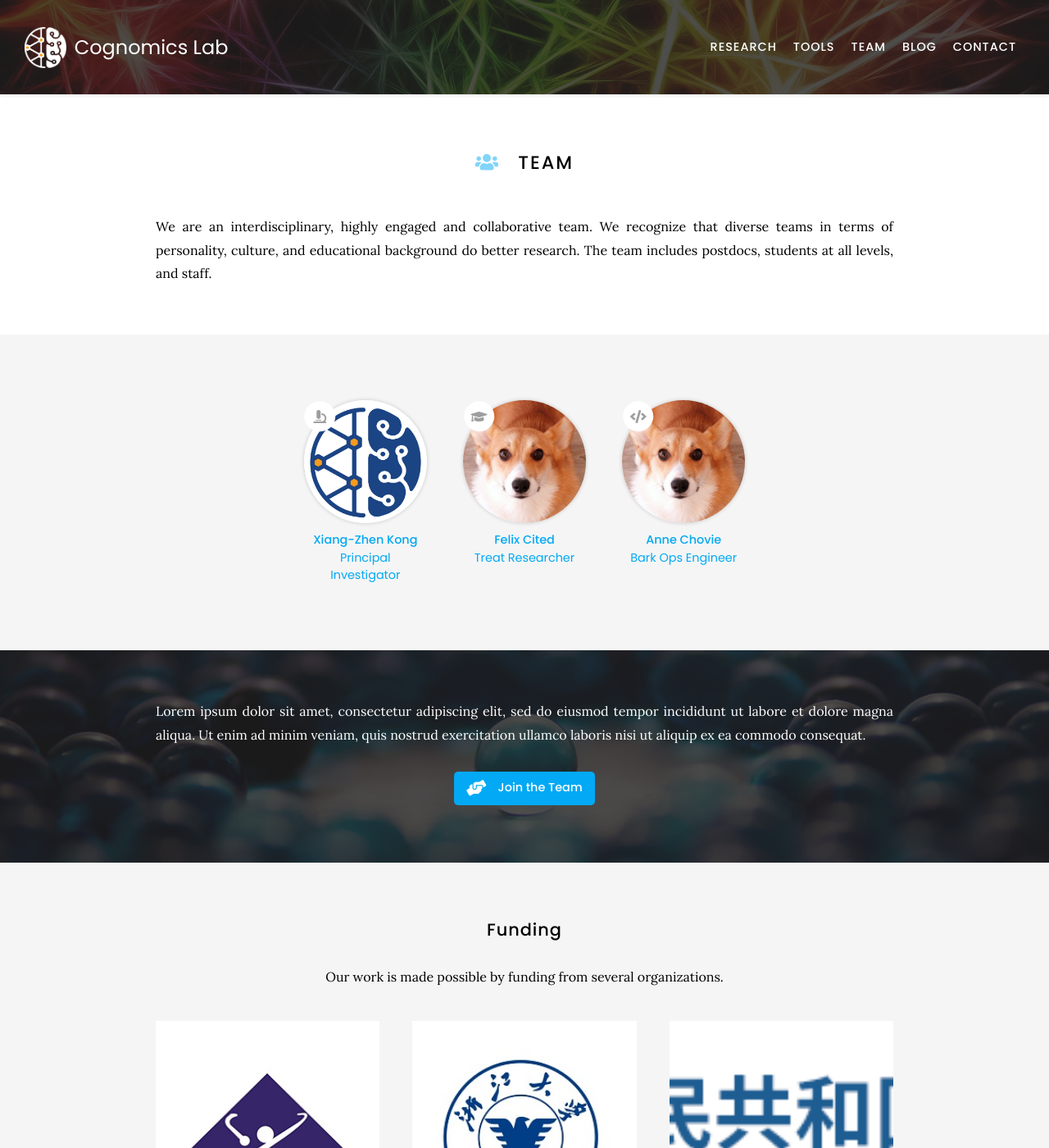
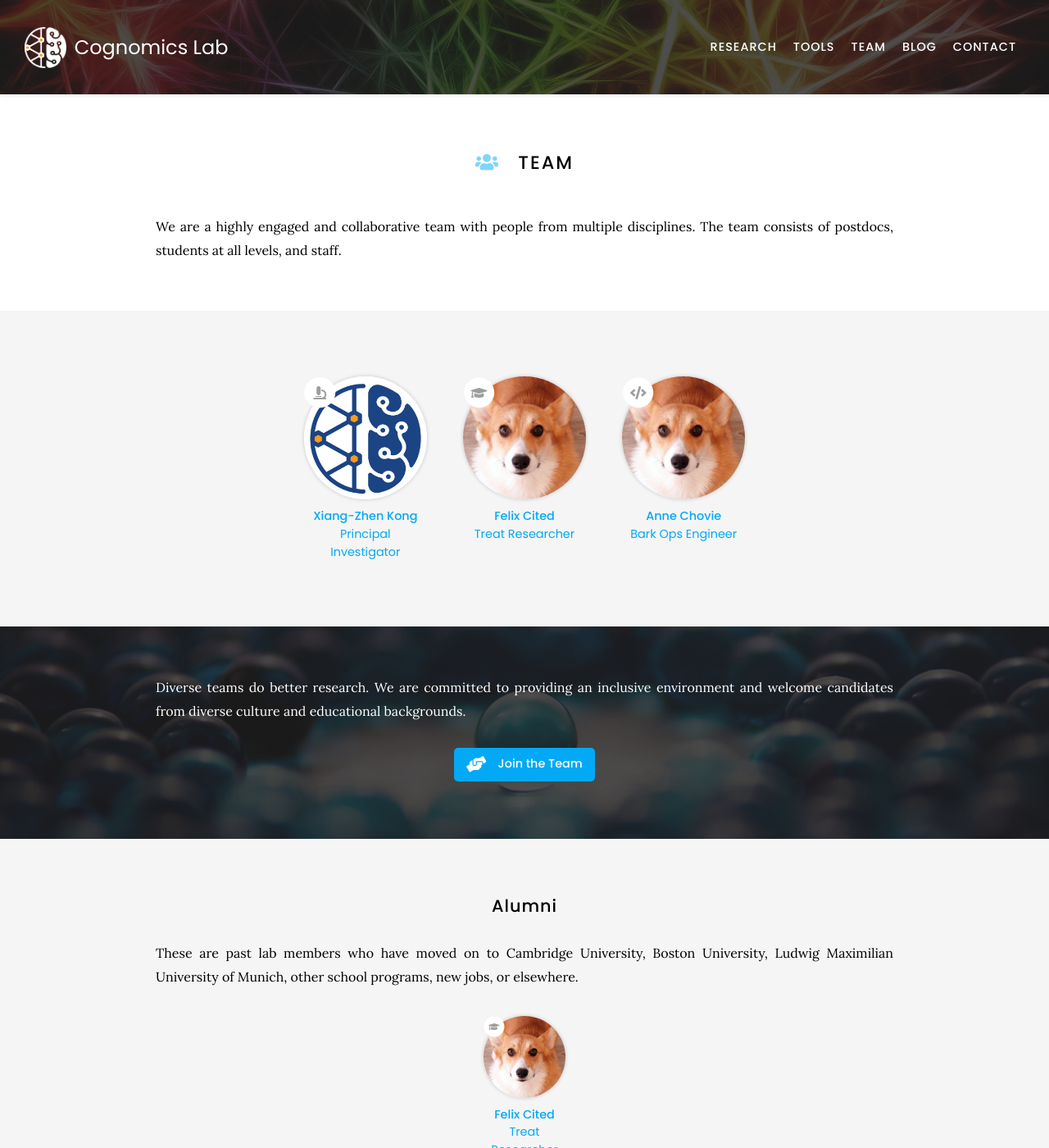
Before and after one commit to cognomicslab/cognomicslab.github.io, a Jekyll site: the page built from team/index.md, in a window 1280 px wide and 1400 px high. Shown: the whole window at 82% size. Built offline with Jekyll 4.4.1, drawn with Linux system fonts in a browser that asks for light colours; nearby versions of some CDN libraries.

Commit message:
update team

```diff
--- a/team/index.md
+++ b/team/index.md
@@ -7,34 +7,18 @@ nav:
 
 # <i class="fas fa-users"></i>Team
 
-We are an interdisciplinary, highly engaged and collaborative team. We recognize that diverse teams in terms of personality, culture, and educational background do better research. The team includes postdocs, students at all levels, and staff.
+We are a highly engaged and collaborative team with people from multiple disciplines. The team consists of postdocs, students at all levels, and staff.
 
 {% include section.html %}
 
-{%
-  include list.html
-  data="members"
-  component="portrait"
-  filters="role: pi"
-%}
-{%
-  include list.html
-  data="members"
-  component="portrait"
-  filters="role: phd"
-%}
-{%
-  include list.html
-  data="members"
-  component="portrait"
-  filters="role: programmer"
-%}
+{% include list.html data="members" component="portrait" filters="role: pi" %}
+{% include list.html data="members" component="portrait" filters="role: phd" %}
+{% include list.html data="members" component="portrait" filters="role: programmer" %}
 {:.center}
 
 {% include section.html background="images/banner.jpg" dark=true%}
 
-Lorem ipsum dolor sit amet, consectetur adipiscing elit, sed do eiusmod tempor incididunt ut labore et dolore magna aliqua.
-Ut enim ad minim veniam, quis nostrud exercitation ullamco laboris nisi ut aliquip ex ea commodo consequat.
+Diverse teams do better research. We are committed to providing an inclusive environment and welcome candidates from diverse culture and educational backgrounds.
 
 {%
   include link.html
@@ -44,6 +28,19 @@ Ut enim ad minim veniam, quis nostrud exercitation ullamco laboris nisi ut aliqu
   style="button"
 %}
 {:.center}
+
+{% include section.html %}
+
+## Alumni
+
+These are past lab members who have moved on to Cambridge University, Boston University, Ludwig Maximilian University of Munich, other school programs, new jobs, or elsewhere.
+
+{% include list.html data="members" component="portrait" filters="role: pi, group: alum" style="small" %}
+{% include list.html data="members" component="portrait" filters="role: postdoc, group: alum" style="small" %}
+{% include list.html data="members" component="portrait" filters="role: phd, group: alum" style="small" %}
+{% include list.html data="members" component="portrait" filters="role: undergrad, group: alum" style="small" %}
+{% include list.html data="members" component="portrait" filters="role: programmer, group: alum" style="small" %}
+{% include list.html data="members" component="portrait" filters="role: mascot, group: alum" style="small" %}
 
 {% include section.html %}
 
```
Also changed, not shown: join/index.md (added, +44 -0 lines), images/most.png.
